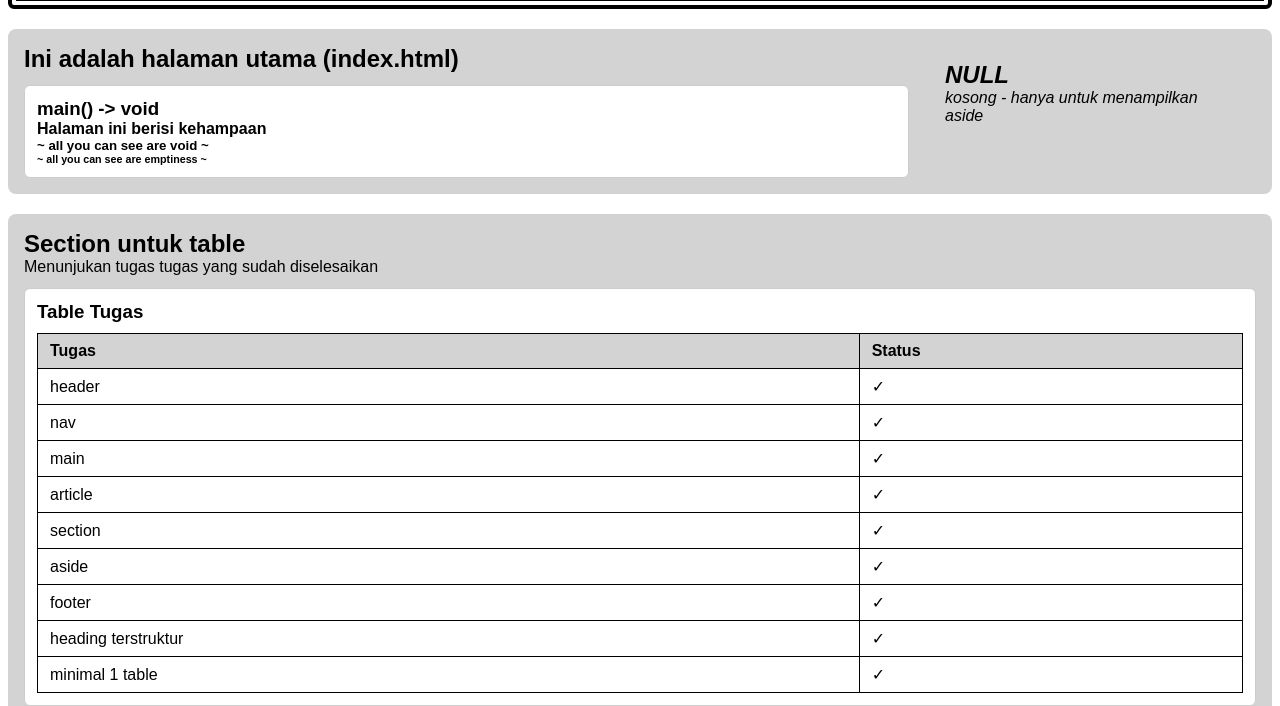
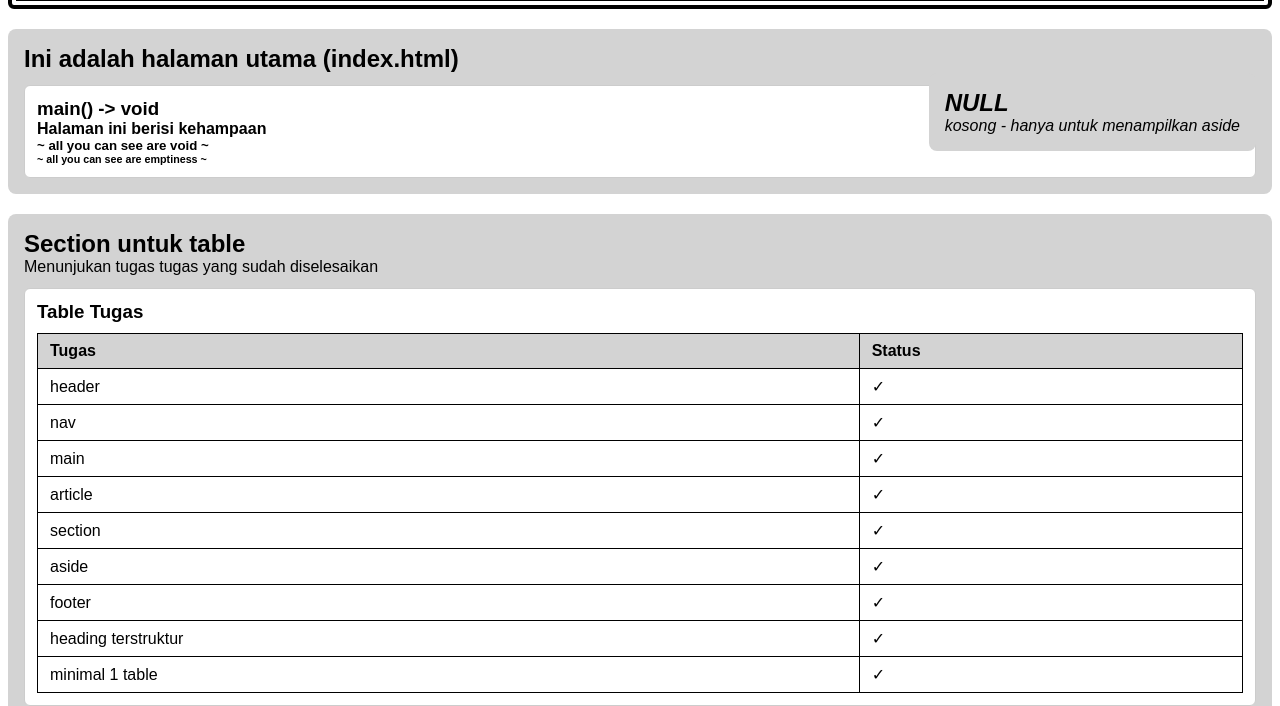
Before and after one commit to sinavarasina/pemweb_tugas2, a plain HTML site: page index.html in a window 1280 px wide. Shown: the part 95-801 px from the top of the page. Drawn offline with Linux system fonts and the light colour scheme.

Commit message:
add readme.md

```diff
--- a/index.html
+++ b/index.html
@@ -50,15 +50,6 @@
             padding-top: 20px;
         }
 
-        .main-content {
-            display: flex;
-            gap: 20px;
-        }
-
-        .articles-wrapper {
-            flex: 3;
-        }
-
         section {
             background: lightgrey;
             padding: 16px;
@@ -74,11 +65,11 @@
         }
 
         aside {
-            flex: 1;
             padding: 16px;
             font-style: italic;
             background-color: lightgray;
             border-radius: 8px;
+            float: right;
         }
 
         footer {
@@ -127,21 +118,21 @@
     </header>
 
     <main>
-        <section class="main-content">
-            <div class="articles-wrapper">
-                <h2>Ini adalah halaman utama (index.html)</h2>
-                <article>
-                    <h3>main() -> void</h3>
-                    <h4>Halaman ini berisi kehampaan</h4>
-                    <h5> ~ all you can see are void ~ </h5>
-                    <h6> ~ all you can see are emptiness ~ </h6>
-                </article>
-            </div>
+        <section>
+            <h2>Ini adalah halaman utama (index.html)</h2>
             <aside>
                 <h2>NULL</h2>
                 <p>kosong - hanya untuk menampilkan aside</p>
             </aside>
+            <article>
+                <h3>main() -> void</h3>
+                <h4>Halaman ini berisi kehampaan</h4>
+                <h5> ~ all you can see are void ~ </h5>
+                <h6> ~ all you can see are emptiness ~ </h6>
+            </article>
+
         </section>
+
 
         <section>
             <h2>Section untuk table</h2>
```
Also changed, not shown: 1 other file.
